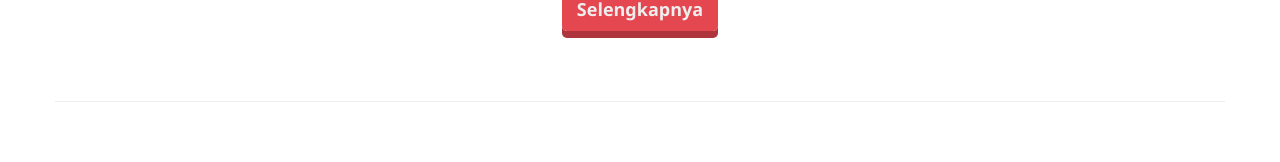
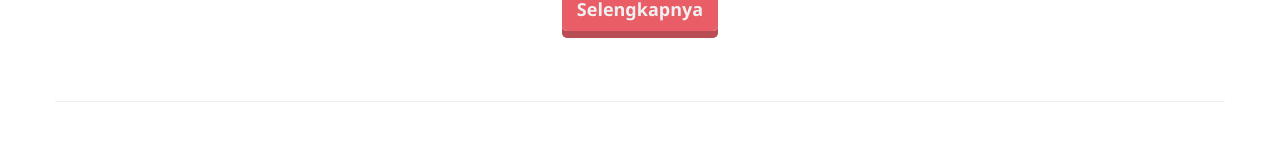
Before and after one commit to Hotmangasi/Progateid_A13, a plain HTML site: page index.html in a window 1280 px wide. In both pictures the pointer is over the element "Selengkapnya". Shown: the part 1076-1238 px from the top of the page. Drawn offline with Linux system fonts and the light colour scheme.

Commit message:
Update style.css

```diff
--- a/style.css
+++ b/style.css
@@ -102,7 +102,9 @@ a {
     padding-bottom: 80px;
     text-align: center;
 }
-
+.btn:hover{
+ opacity: 0.88;
+}
 .message {
     padding: 10px 15px;
     color: #eee;
```
